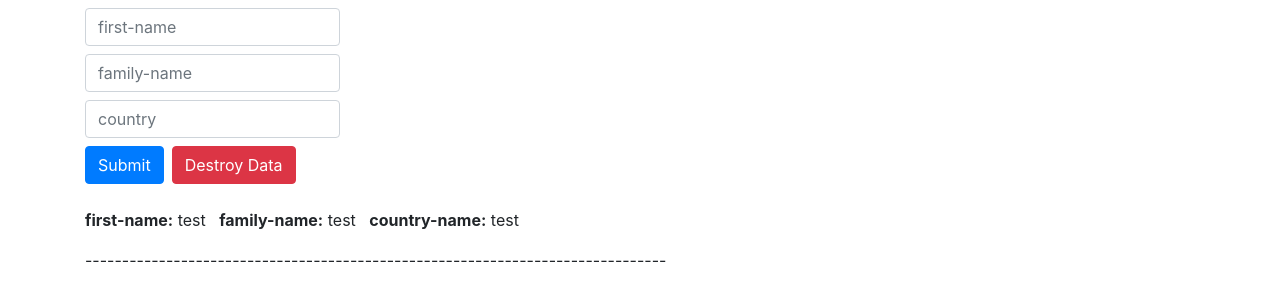
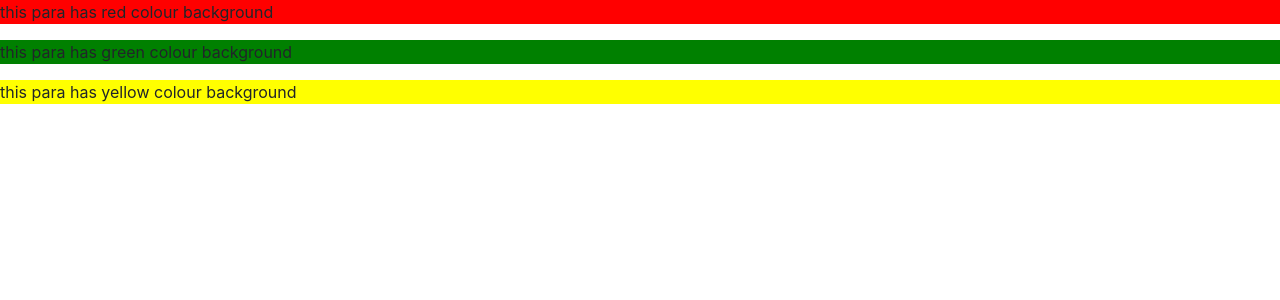
Before and after one commit to harsh-sakariya/angular_exercises, an Angular app: page / in a window 1280 px wide. Shown: the top 300 px of the page. Built offline with nearby package versions, Linux system fonts and the light colour scheme.

Commit message:
exercise-1 and exercise-2 of chpater-7

```diff
--- a/src/app/app.component.html
+++ b/src/app/app.component.html
@@ -1,14 +1,3 @@
-<div class="container">
-    <div class="row">
-        <div class="col-3">
-            <app-user (onUserCreated)="storeUserData($event)"></app-user>
-            <button class="btn btn-danger mx-2" (click)="destroyData()">Destroy Data</button>
-        </div>
-    </div>
-    <br>
-    <p *ngFor="let userData of usersData" >
-        <app-admin [user]="userData">
-            <p #contentPara>-------------------------------------------------------------------------------</p>
-        </app-admin>
-    </p>
+<div *ngFor="let element of elementDetail">
+    <p [appModifyDirective]="element"></p>
 </div>
--- a/src/app/app.component.ts
+++ b/src/app/app.component.ts
@@ -6,14 +6,9 @@ import { Component} from '@angular/core';
   styleUrls: ['./app.component.css']
 })
 export class AppComponent {
-  usersData = [{firstName: "test", familyName: "test", countryName: "test"}];
-
-  storeUserData(data: {firstName: string, familyName: string, countryName: string}){
-    this.usersData.push(data);
-  }
-
-  destroyData(){
-    this.usersData.splice(0,1);
-  }
-
+  elementDetail: {colour: string, text: string}[] = [
+    {colour: 'red', text: 'this para has red colour background'},
+    {colour: 'green', text: 'this para has green colour background'},
+    {colour: 'yellow', text: 'this para has yellow colour background'},
+  ]
 }
--- a/src/app/app.module.ts
+++ b/src/app/app.module.ts
@@ -7,6 +7,7 @@ import { ParentComponent } from './parent/parent.component';
 import { ChildComponent } from './child/child.component';
 import { UserComponent } from './user/user.component';
 import { AdminComponent } from './admin/admin.component';
+import { ModifyDirectiveDirective } from './modify-directive.directive';
 
 
 @NgModule({
@@ -15,7 +16,8 @@ import { AdminComponent } from './admin/admin.component';
     ParentComponent,
     ChildComponent,
     UserComponent,
-    AdminComponent
+    AdminComponent,
+    ModifyDirectiveDirective
   ],
   imports: [
     BrowserModule,
--- /dev/null
+++ b/src/app/modify-directive.directive.ts
@@ -0,0 +1,19 @@
+import { Directive, Input, HostBinding, OnInit } from '@angular/core';
+
+@Directive({
+  selector: '[appModifyDirective]'
+})
+export class ModifyDirectiveDirective implements OnInit{
+  @Input('appModifyDirective') modificationObject: {colour: string, text: string};
+  @HostBinding('style.backgroundColor') backgroundColor: string;
+  @HostBinding('textContent') textContent: string;
+
+  constructor() {
+  }
+
+  ngOnInit(){
+    this.backgroundColor = this.modificationObject.colour;
+    this.textContent = this.modificationObject.text;
+  }
+
+}
```
